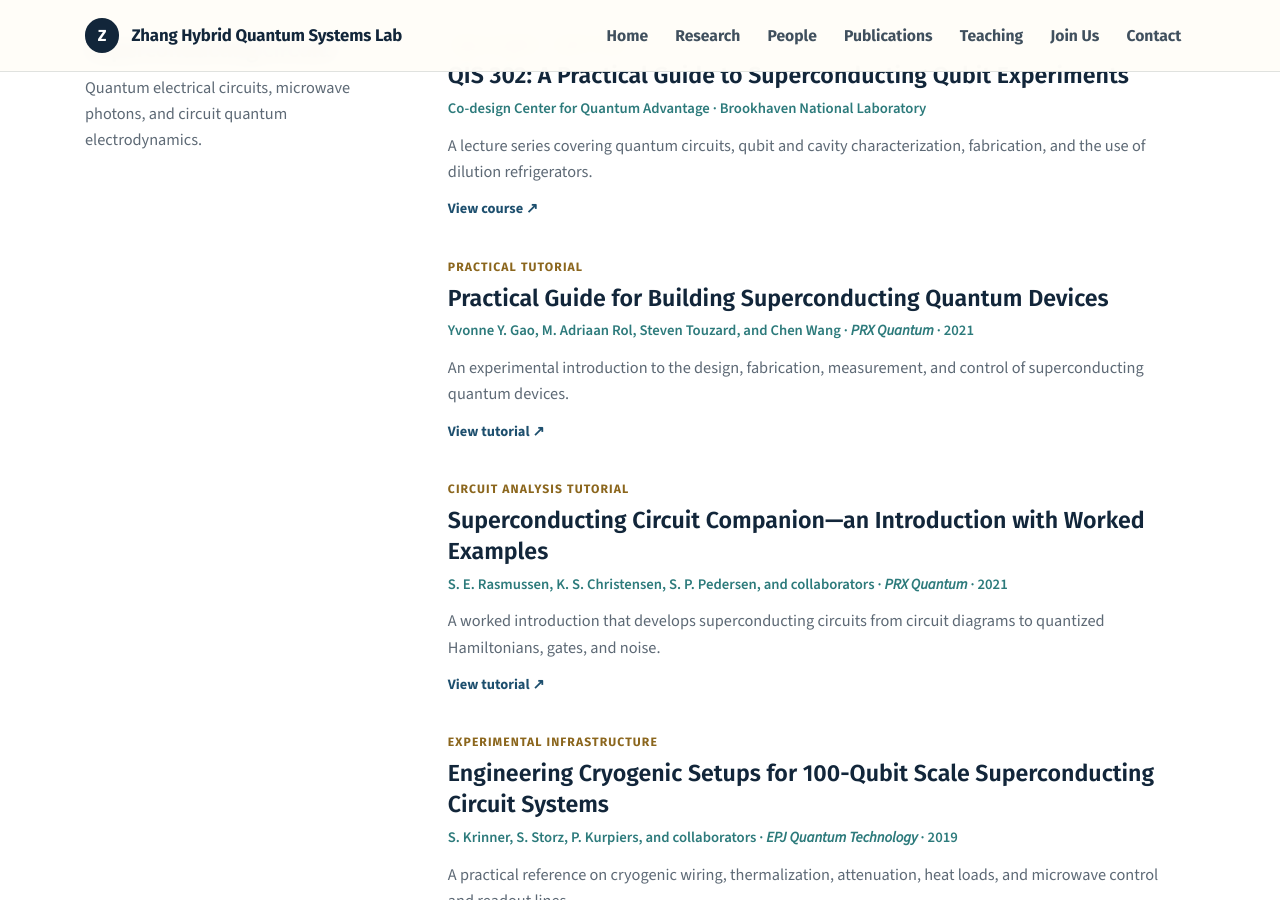
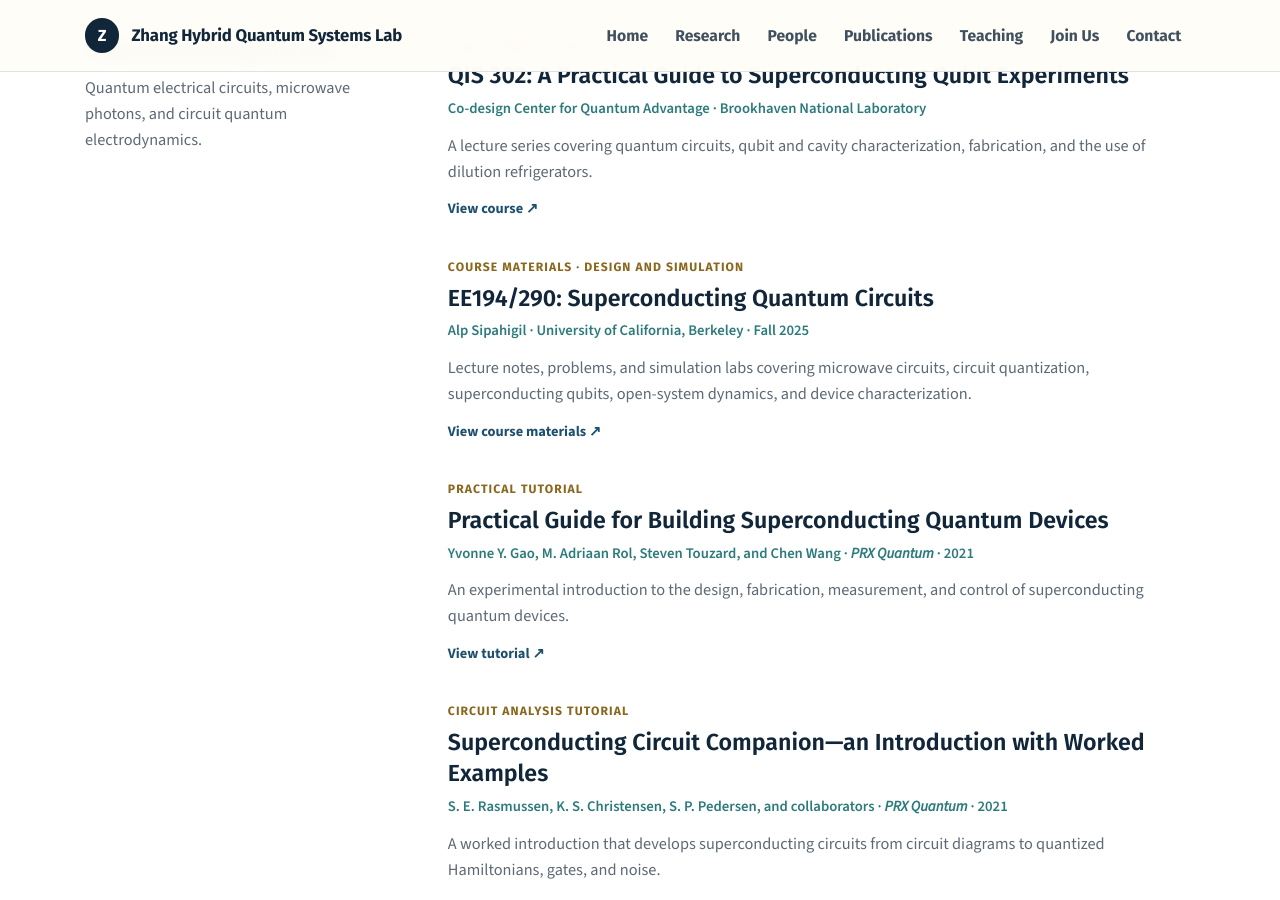
Before and after one commit to zihuaiz/zihuaiz.github.io, a Jekyll site: the page built from resources.html, in a window 1280 px wide and 900 px high, scrolled down 516 px. Built offline with Jekyll 4.4.1, drawn with Linux system fonts in a browser that asks for light colours; nearby versions of some CDN libraries; a style sheet for code colours, icons or effects is not loaded.

Commit message:
Add superconducting circuits course materials

```diff
--- a/resources.html
+++ b/resources.html
@@ -38,6 +38,14 @@ noindex: true
           <p class="reading-author">Co-design Center for Quantum Advantage · Brookhaven National Laboratory</p>
           <p>A lecture series covering quantum circuits, qubit and cavity characterization, fabrication, and the use of dilution refrigerators.</p>
           <a class="reading-link" href="https://www.bnl.gov/quantumcenter/qis-302.php" target="_blank" rel="noopener noreferrer">View course <span aria-hidden="true">↗</span></a>
+        </article>
+
+        <article class="reading-entry">
+          <div class="reading-type">Course materials · Design and simulation</div>
+          <h2><a href="https://qudev.notion.site/ee290" target="_blank" rel="noopener noreferrer">EE194/290: Superconducting Quantum Circuits</a></h2>
+          <p class="reading-author">Alp Sipahigil · University of California, Berkeley · Fall 2025</p>
+          <p>Lecture notes, problems, and simulation labs covering microwave circuits, circuit quantization, superconducting qubits, open-system dynamics, and device characterization.</p>
+          <a class="reading-link" href="https://qudev.notion.site/ee290" target="_blank" rel="noopener noreferrer">View course materials <span aria-hidden="true">↗</span></a>
         </article>
 
         <article class="reading-entry">
```
